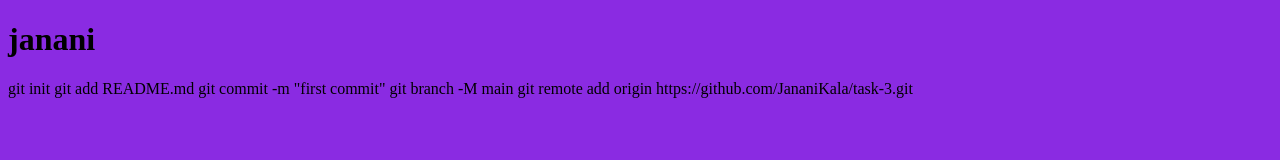
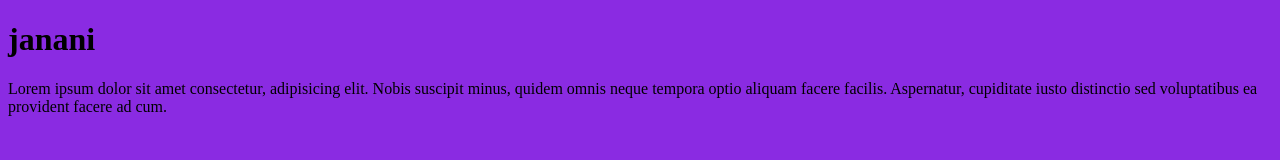
Before and after one commit to JananiKala/task-3, a plain HTML site: page index.html in a window 1280 px wide. Drawn offline with Linux system fonts and the light colour scheme.

Commit message:
add p tag

```diff
--- a/index.html
+++ b/index.html
@@ -8,10 +8,12 @@
 </head>
 <body>
     <h1>janani </h1>
-</body>
-</html>
+    <p>Lorem ipsum dolor sit amet consectetur, adipisicing elit. Nobis suscipit minus, quidem omnis neque tempora optio aliquam facere facilis. Aspernatur, cupiditate iusto distinctio sed voluptatibus ea provident facere ad cum.</p>
+</body><!--
 git init
 git add README.md
 git commit -m "first commit"
 git branch -M main
-git remote add origin https://github.com/JananiKala/task-3.git
+
+git remote add origin https://github.com/JananiKala/task-3.git-->
+</html>
```
